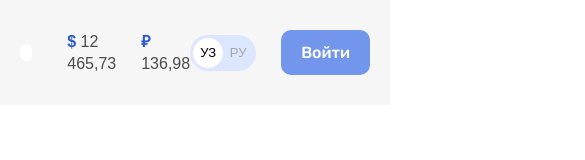
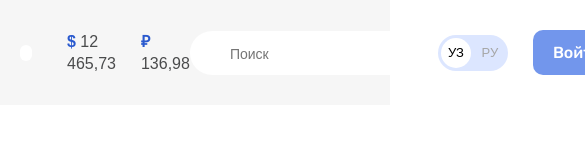
Before and after one commit to S-Yunusov/News-24, a plain HTML site: page index.html in a window 390 px wide. Shown: the top 160 px of the page, 585 px wide, since content can reach past the window. Drawn offline with Linux system fonts and the light colour scheme.

Commit message:
Add global search form

```diff
--- a/css/style.css
+++ b/css/style.css
@@ -40,19 +40,21 @@
   box-sizing: inherit;
 }
 
+/* OUTLINE-STYLES */
 *:focus{
-  outline: 2px dotted var(--accent-color);
+  outline: 2px dashed var(--accent-color);
   outline-offset: 2px;
 }
 
+/* SCROLLBAR-STYLES */
 ::-webkit-scrollbar{
   background-color: var(--card-bg-color);
   width: 10px;
 }
-
 ::-webkit-scrollbar-thumb{
   background-color: var(--accent-color);
 }
+
 
 ul{
   list-style: none;
@@ -119,9 +121,6 @@ img{
 }
 
 /* SITE-HEADER */
-.site-header {
-}
-
 /* SITE-HEADER-TOP */
 .site-header__top {
   padding-top: 30px;
@@ -159,8 +158,22 @@ img{
 .currency-rates__item:not(:last-child){
   margin-right: 25px;
 }
-.currency-rates__types {
+.currency-rates__type {
   color: #2959ce;
+}
+
+/* GLOBAL SEARCH FORM */
+.global-search-form{
+  margin-right: 25px;
+}
+.global-search-form__input{
+  padding-top: 15px;
+  padding-bottom: 13px;
+  padding-left: 40px;
+  font-size: 14px;
+  line-height: normal;
+  border: 0;
+  border-radius: 60px;
 }
 
 /* LANG-TOGGLE */
@@ -180,6 +193,9 @@ img{
   color: #a6a6a6;
   text-align: center;
 }
+.lang-toggle__link:not(:last-child){
+  margin-right: 4px;
+}
 .lang-toggle__link_active {
   background-color: #fff;
   color: #000;
--- a/index.html
+++ b/index.html
@@ -24,16 +24,19 @@
         <!-- CURRENCY-RATES -->
         <ul class="currency-rates">
           <li class="currency-rates__item">
-            <b class="currency-rates__types">$</b>
+            <b class="currency-rates__type">$</b>
             <span class="currency-rates__value">12 465,73</span>
           </li>
           <li class="currency-rates__item">
-            <b class="currency-rates__types">₽</b>
+            <b class="currency-rates__type">₽</b>
             <span class="currency-rates__value">136,98</span>
           </li>
         </ul>
 
         <!-- GLOBAL-SEARCH-FORM -->
+        <form class="global-search-form" action="https://echo.htmlacademy.ru" method="GET">
+          <input class="global-search-form__input" type="search" name="search" placeholder="Поиск" aria-label="Поиск" required>
+        </form>
 
         <!-- LANG-TOGGLE -->
         <div class="lang-toggle">
```
